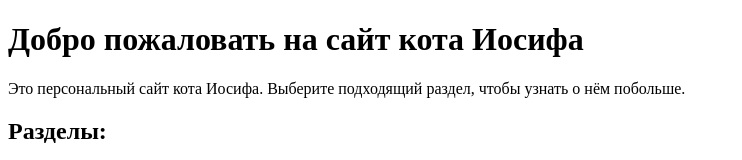
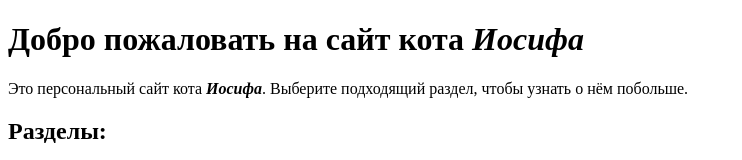
Before and after one commit to Maskitkk/Cat-site, a plain HTML site: page index.html in a window 1280 px wide. Shown: the top 160 px of the page, without its empty margins (0-742 px from the left). Drawn offline with Linux system fonts and the light colour scheme.

Commit message:
первый фикс в главную

```diff
--- a/index.html
+++ b/index.html
@@ -8,9 +8,9 @@
 </head>
 
 <body>
-    <h1>Добро пожаловать на сайт кота Иосифа</h1>
+    <h1>Добро пожаловать на сайт кота <b><i>Иосифа</i></b></h1>
     <p>
-        Это персональный сайт кота Иосифа. Выберите подходящий раздел, чтобы узнать о нём побольше.
+        Это персональный сайт кота <b><i>Иосифа</i></b>. Выберите подходящий раздел, чтобы узнать о нём побольше.
     <h2>Разделы:</h2>
     <p>
     <ol>
```
